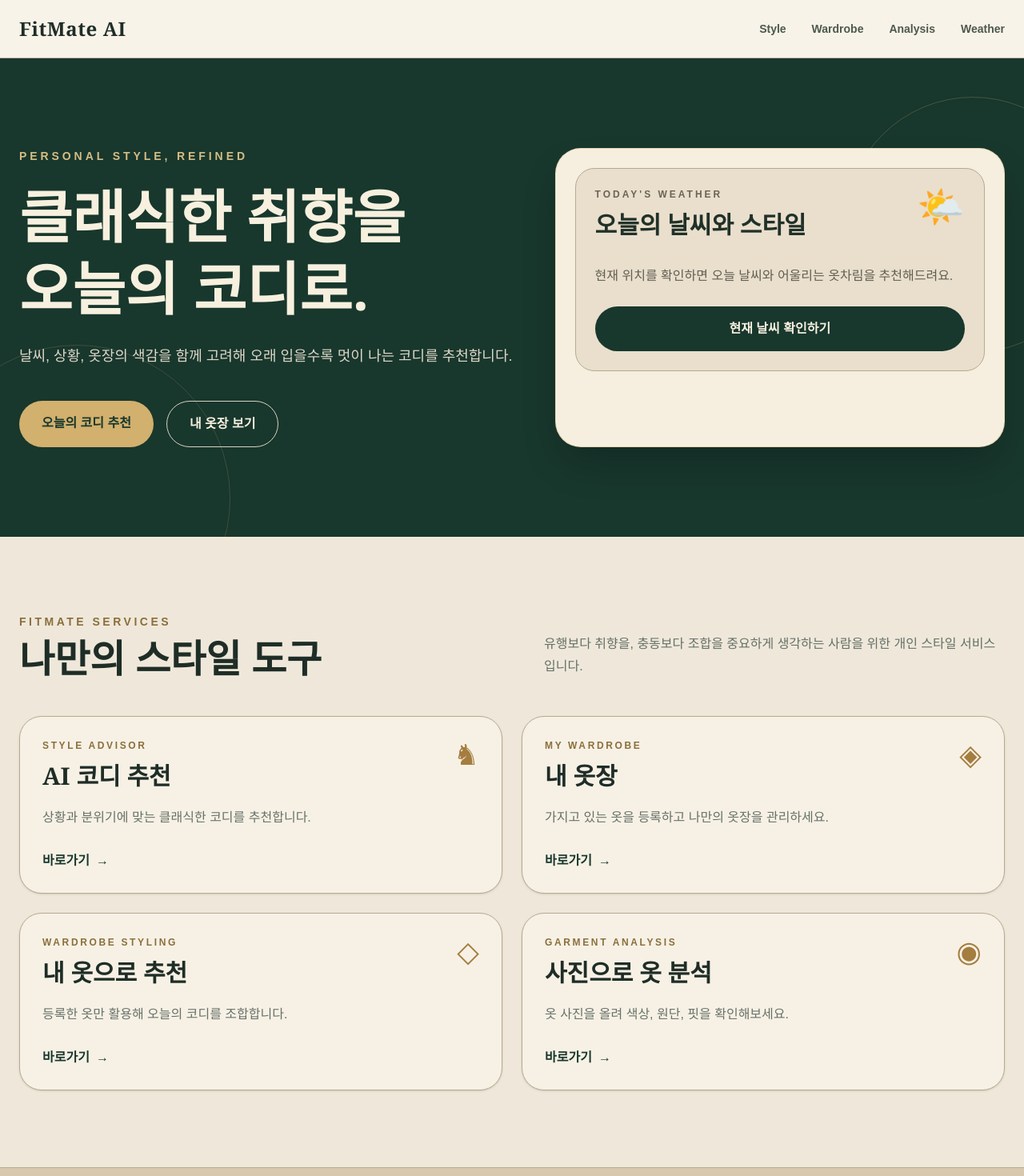
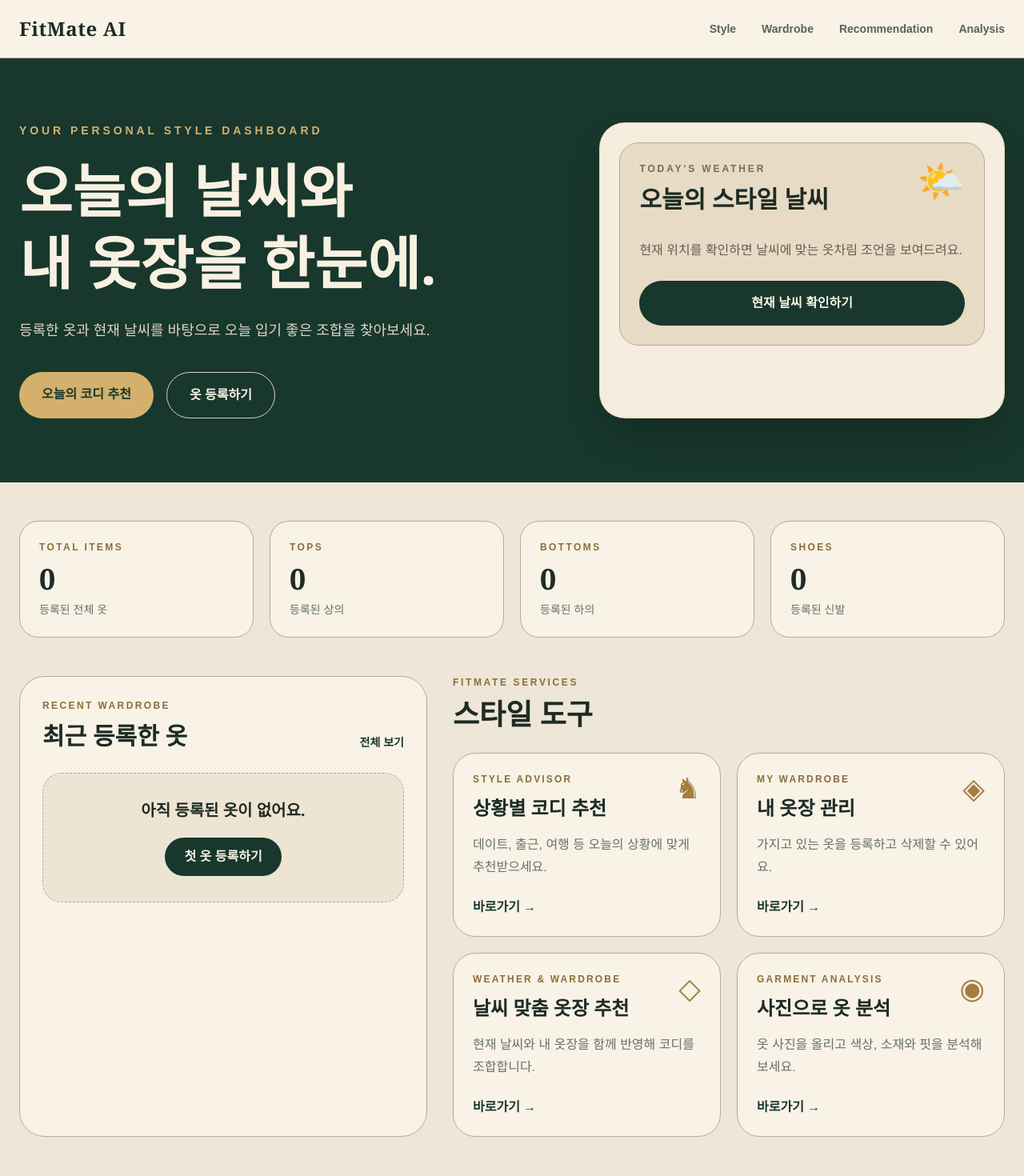
Before and after one commit to ik561166-ux/fitmate-ai, a Next.js app: page / in a window 1280 px wide. Shown: the top 1470 px of the page at 80% size. Built offline with nearby package versions, Linux system fonts and the light colour scheme.

Commit message:
Create FitMate dashboard

```diff
--- a/app/page.tsx
+++ b/app/page.tsx
@@ -1,7 +1,13 @@
 "use client";
 
 import Link from "next/link";
-import { useState } from "react";
+import { useEffect, useState } from "react";
+
+type ClothingItem = {
+  id: number;
+  category: string;
+  name: string;
+};
 
 type WeatherData = {
   temperature: number;
@@ -10,33 +16,35 @@ type WeatherData = {
   weatherCode: number;
 };
 
-const menuItems = [
+const STORAGE_KEY = "fitmate-closet-items";
+
+const dashboardMenus = [
   {
     href: "/recommend",
     eyebrow: "STYLE ADVISOR",
-    title: "AI 코디 추천",
-    description: "상황과 분위기에 맞는 클래식한 코디를 추천합니다.",
+    title: "상황별 코디 추천",
+    description: "데이트, 출근, 여행 등 오늘의 상황에 맞게 추천받으세요.",
     icon: "♞",
   },
   {
     href: "/closet",
     eyebrow: "MY WARDROBE",
-    title: "내 옷장",
-    description: "가지고 있는 옷을 등록하고 나만의 옷장을 관리하세요.",
+    title: "내 옷장 관리",
+    description: "가지고 있는 옷을 등록하고 삭제할 수 있어요.",
     icon: "◈",
   },
   {
     href: "/closet-recommend",
-    eyebrow: "WARDROBE STYLING",
-    title: "내 옷으로 추천",
-    description: "등록한 옷만 활용해 오늘의 코디를 조합합니다.",
+    eyebrow: "WEATHER & WARDROBE",
+    title: "날씨 맞춤 옷장 추천",
+    description: "현재 날씨와 내 옷장을 함께 반영해 코디를 조합합니다.",
     icon: "◇",
   },
   {
     href: "/analyze",
     eyebrow: "GARMENT ANALYSIS",
     title: "사진으로 옷 분석",
-    description: "옷 사진을 올려 색상, 원단, 핏을 확인해보세요.",
+    description: "옷 사진을 올리고 색상, 소재와 핏을 분석해보세요.",
     icon: "◉",
   },
 ];
@@ -48,9 +56,8 @@ function getWeatherDescription(code: number) {
   if ([45, 48].includes(code)) return "안개";
   if ([51, 53, 55, 56, 57].includes(code)) return "이슬비";
   if ([61, 63, 65, 66, 67].includes(code)) return "비";
-  if ([71, 73, 75, 77].includes(code)) return "눈";
+  if ([71, 73, 75, 77, 85, 86].includes(code)) return "눈";
   if ([80, 81, 82].includes(code)) return "소나기";
-  if ([85, 86].includes(code)) return "눈 소나기";
   if ([95, 96, 99].includes(code)) return "뇌우";
 
   return "날씨 정보";
@@ -77,19 +84,21 @@ function getWeatherIcon(code: number) {
 }
 
 function getStyleAdvice(temperature: number, weatherCode: number) {
-  const isRainy = [
+  const rainyCodes = [
     51, 53, 55, 56, 57, 61, 63, 65, 66, 67, 80, 81, 82, 95, 96, 99,
-  ].includes(weatherCode);
+  ];
+
+  const isRainy = rainyCodes.includes(weatherCode);
 
   if (temperature >= 30) {
     return isRainy
-      ? "덥고 비가 올 수 있어요. 통기성이 좋고 빨리 마르는 옷이 좋아요."
-      : "매우 더운 날이에요. 반팔, 반바지, 린넨처럼 가벼운 옷을 추천해요.";
+      ? "덥고 비가 올 수 있어요. 통기성이 좋고 빨리 마르는 옷을 추천해요."
+      : "매우 더운 날이에요. 반팔, 반바지와 린넨 소재가 잘 맞아요.";
   }
 
   if (temperature >= 23) {
     return isRainy
-      ? "가벼운 셔츠와 방수에 강한 신발을 추천해요."
+      ? "가벼운 셔츠와 물에 강한 신발을 매치해보세요."
       : "반팔이나 얇은 셔츠를 입기 좋은 날씨예요.";
   }
 
@@ -98,24 +107,40 @@ function getStyleAdvice(temperature: number, weatherCode: number) {
   }
 
   if (temperature >= 8) {
-    return "니트, 재킷, 긴바지처럼 보온성을 갖춘 코디가 좋아요.";
+    return "니트와 재킷, 긴바지처럼 보온성을 갖춘 코디가 좋아요.";
   }
 
-  return "기온이 낮아요. 코트나 패딩처럼 따뜻한 아우터가 필요해요.";
+  return "코트나 패딩처럼 따뜻한 아우터가 필요한 날씨예요.";
 }
 
 export default function Home() {
+  const [items, setItems] = useState<ClothingItem[]>([]);
   const [weather, setWeather] = useState<WeatherData | null>(null);
-  const [isLoading, setIsLoading] = useState(false);
+  const [isLoaded, setIsLoaded] = useState(false);
+  const [isWeatherLoading, setIsWeatherLoading] = useState(false);
   const [errorMessage, setErrorMessage] = useState("");
 
+  useEffect(() => {
+    const savedItems = localStorage.getItem(STORAGE_KEY);
+
+    if (savedItems) {
+      try {
+        setItems(JSON.parse(savedItems));
+      } catch {
+        localStorage.removeItem(STORAGE_KEY);
+      }
+    }
+
+    setIsLoaded(true);
+  }, []);
+
   const loadWeather = () => {
-    setIsLoading(true);
+    setIsWeatherLoading(true);
     setErrorMessage("");
 
     if (!navigator.geolocation) {
       setErrorMessage("현재 브라우저에서는 위치 정보를 사용할 수 없어요.");
-      setIsLoading(false);
+      setIsWeatherLoading(false);
       return;
     }
 
@@ -129,7 +154,7 @@ export default function Home() {
           );
 
           if (!response.ok) {
-            throw new Error("날씨 정보를 가져오지 못했습니다.");
+            throw new Error("날씨 요청 실패");
           }
 
           const data = await response.json();
@@ -143,109 +168,96 @@ export default function Home() {
         } catch {
           setErrorMessage("날씨 정보를 불러오는 중 오류가 발생했어요.");
         } finally {
-          setIsLoading(false);
+          setIsWeatherLoading(false);
         }
       },
       () => {
         setErrorMessage(
           "현재 위치의 날씨를 확인하려면 위치 권한을 허용해주세요.",
         );
-        setIsLoading(false);
+        setIsWeatherLoading(false);
       },
     );
   };
 
+  const categoryCount = (category: string) =>
+    items.filter((item) => item.category === category).length;
+
+  const recentItems = [...items].reverse().slice(0, 3);
+
   return (
-    <main className="min-h-screen bg-[#efe8da] text-[#1f2d27]">
-      <header className="border-b border-[#b7aa93] bg-[#f8f3e9]">
+    <main className="min-h-screen bg-[#eee6d8] text-[#1d2c25]">
+      <header className="border-b border-[#b9aa90] bg-[#f8f2e7]">
         <div className="mx-auto flex max-w-7xl items-center justify-between px-6 py-5">
-          <Link
-            href="/"
-            className="font-serif text-2xl font-bold tracking-wide"
-          >
+          <Link href="/" className="font-serif text-2xl font-bold tracking-wide">
             FitMate AI
           </Link>
 
-          <nav className="hidden items-center gap-8 text-sm font-semibold text-[#4e594e] md:flex">
-            <Link
-              href="/recommend"
-              className="transition hover:text-[#102d25]"
-            >
+          <nav className="hidden items-center gap-8 text-sm font-semibold text-[#59635b] md:flex">
+            <Link href="/recommend" className="hover:text-[#18372d]">
               Style
             </Link>
 
-            <Link
-              href="/closet"
-              className="transition hover:text-[#102d25]"
-            >
+            <Link href="/closet" className="hover:text-[#18372d]">
               Wardrobe
             </Link>
 
-            <Link
-              href="/analyze"
-              className="transition hover:text-[#102d25]"
-            >
-              Analysis
+            <Link href="/closet-recommend" className="hover:text-[#18372d]">
+              Recommendation
             </Link>
 
-            <Link
-              href="/weather"
-              className="transition hover:text-[#102d25]"
-            >
-              Weather
+            <Link href="/analyze" className="hover:text-[#18372d]">
+              Analysis
             </Link>
           </nav>
         </div>
       </header>
 
-      <section className="relative overflow-hidden bg-[#18372d] text-[#f7f0df]">
-        <div className="absolute -right-24 top-12 h-80 w-80 rounded-full border border-[#d0b071]/25" />
-        <div className="absolute -bottom-36 -left-24 h-96 w-96 rounded-full border border-[#d0b071]/20" />
-
-        <div className="relative mx-auto grid max-w-7xl gap-12 px-6 py-20 md:grid-cols-[1.05fr_0.95fr] md:py-28">
+      <section className="bg-[#18372d] text-[#f8f1e2]">
+        <div className="mx-auto grid max-w-7xl gap-10 px-6 py-16 lg:grid-cols-[1.15fr_0.85fr] lg:py-20">
           <div className="flex flex-col justify-center">
-            <p className="text-sm font-semibold tracking-[0.28em] text-[#d5bd83]">
-              PERSONAL STYLE, REFINED
+            <p className="text-sm font-semibold tracking-[0.28em] text-[#d3b16c]">
+              YOUR PERSONAL STYLE DASHBOARD
             </p>
 
             <h1 className="mt-5 max-w-3xl font-serif text-5xl font-bold leading-tight md:text-7xl">
-              클래식한 취향을
+              오늘의 날씨와
               <br />
-              오늘의 코디로.
+              내 옷장을 한눈에.
             </h1>
 
-            <p className="mt-6 max-w-2xl text-lg leading-8 text-[#ded7c8]">
-              날씨, 상황, 옷장의 색감을 함께 고려해 오래 입을수록 멋이
-              나는 코디를 추천합니다.
+            <p className="mt-6 max-w-2xl text-lg leading-8 text-[#ddd5c5]">
+              등록한 옷과 현재 날씨를 바탕으로 오늘 입기 좋은 조합을
+              찾아보세요.
             </p>
 
-            <div className="mt-10 flex flex-col gap-4 sm:flex-row">
+            <div className="mt-9 flex flex-col gap-4 sm:flex-row">
               <Link
-                href="/recommend"
-                className="rounded-full bg-[#d2b06d] px-7 py-4 text-center font-bold text-[#18372d] transition hover:-translate-y-0.5 hover:bg-[#e0c48a]"
+                href="/closet-recommend"
+                className="rounded-full bg-[#d3b16c] px-7 py-4 text-center font-bold text-[#18372d] transition hover:-translate-y-0.5 hover:bg-[#e2c789]"
               >
                 오늘의 코디 추천
               </Link>
 
               <Link
                 href="/closet"
-                className="rounded-full border border-[#d9d1c0] px-7 py-4 text-center font-bold text-[#f7f0df] transition hover:bg-white/10"
+                className="rounded-full border border-[#d9d0bf] px-7 py-4 text-center font-bold transition hover:bg-white/10"
               >
-                내 옷장 보기
+                옷 등록하기
               </Link>
             </div>
           </div>
 
-          <div className="rounded-[2rem] border border-[#d2b06d]/40 bg-[#f6efdf] p-6 text-[#213129] shadow-2xl">
-            <div className="rounded-[1.5rem] border border-[#b5a98f] bg-[#e9dfcc] p-6">
-              <div className="flex items-start justify-between gap-4">
+          <div className="rounded-[2rem] border border-[#d3b16c]/40 bg-[#f5eddd] p-6 text-[#1d2c25] shadow-2xl">
+            <div className="rounded-[1.5rem] border border-[#b9aa90] bg-[#e7dbc5] p-6">
+              <div className="flex items-start justify-between">
                 <div>
-                  <p className="text-xs font-semibold tracking-[0.25em] text-[#6b6457]">
+                  <p className="text-xs font-semibold tracking-[0.24em] text-[#746b5c]">
                     TODAY&apos;S WEATHER
                   </p>
 
                   <h2 className="mt-3 font-serif text-3xl font-bold">
-                    오늘의 날씨와 스타일
+                    오늘의 스타일 날씨
                   </h2>
                 </div>
 
@@ -257,18 +269,18 @@ export default function Home() {
               {!weather ? (
                 <div className="mt-8">
                   <p className="leading-7 text-[#625e54]">
-                    현재 위치를 확인하면 오늘 날씨와 어울리는 옷차림을
-                    추천해드려요.
+                    현재 위치를 확인하면 날씨에 맞는 옷차림 조언을
+                    보여드려요.
                   </p>
 
                   <button
                     type="button"
                     onClick={loadWeather}
-                    disabled={isLoading}
-                    className="mt-6 w-full rounded-full bg-[#18372d] px-6 py-4 font-bold text-[#f7f0df] transition hover:bg-[#23493d] disabled:cursor-wait disabled:opacity-60"
+                    disabled={isWeatherLoading}
+                    className="mt-6 w-full rounded-full bg-[#18372d] px-6 py-4 font-bold text-[#f8f1e2] transition hover:bg-[#244b3f] disabled:cursor-wait disabled:opacity-60"
                   >
-                    {isLoading
-                      ? "날씨 불러오는 중..."
+                    {isWeatherLoading
+                      ? "날씨 확인 중..."
                       : "현재 날씨 확인하기"}
                   </button>
                 </div>
@@ -279,33 +291,33 @@ export default function Home() {
                       {Math.round(weather.temperature)}°
                     </p>
 
-                    <p className="pb-2 text-lg font-semibold text-[#5c5b52]">
+                    <p className="pb-2 text-lg font-semibold text-[#5f5b51]">
                       {getWeatherDescription(weather.weatherCode)}
                     </p>
                   </div>
 
                   <div className="mt-5 grid grid-cols-2 gap-4">
-                    <div className="rounded-2xl bg-[#f8f3e9] p-4">
-                      <p className="text-xs text-[#7a7469]">체감온도</p>
+                    <div className="rounded-2xl bg-[#f8f2e7] p-4">
+                      <p className="text-xs text-[#786f61]">체감온도</p>
                       <p className="mt-1 font-serif text-2xl font-bold">
                         {Math.round(weather.apparentTemperature)}°
                       </p>
                     </div>
 
-                    <div className="rounded-2xl bg-[#f8f3e9] p-4">
-                      <p className="text-xs text-[#7a7469]">습도</p>
+                    <div className="rounded-2xl bg-[#f8f2e7] p-4">
+                      <p className="text-xs text-[#786f61]">습도</p>
                       <p className="mt-1 font-serif text-2xl font-bold">
                         {weather.humidity}%
                       </p>
                     </div>
                   </div>
 
-                  <div className="mt-5 rounded-2xl bg-[#18372d] p-5 text-[#f7f0df]">
-                    <p className="text-xs font-semibold tracking-[0.2em] text-[#d2b06d]">
+                  <div className="mt-5 rounded-2xl bg-[#18372d] p-5 text-[#f8f1e2]">
+                    <p className="text-xs font-semibold tracking-[0.2em] text-[#d3b16c]">
                       STYLE NOTE
                     </p>
 
-                    <p className="mt-3 leading-7 text-[#ded7c8]">
+                    <p className="mt-3 leading-7 text-[#ddd5c5]">
                       {getStyleAdvice(
                         weather.temperature,
                         weather.weatherCode,
@@ -313,23 +325,14 @@ export default function Home() {
                     </p>
                   </div>
 
-                  <div className="mt-5 grid gap-3 sm:grid-cols-2">
                   <button
                     type="button"
                     onClick={loadWeather}
-                      disabled={isLoading}
-                      className="rounded-full border border-[#9f927b] px-5 py-3 font-semibold transition hover:border-[#18372d] disabled:opacity-60"
+                    disabled={isWeatherLoading}
+                    className="mt-5 w-full rounded-full border border-[#988b74] px-5 py-3 font-semibold transition hover:border-[#18372d] disabled:opacity-60"
                   >
                     날씨 새로고침
                   </button>
-
-                    <Link
-                      href="/weather"
-                      className="rounded-full bg-[#d2b06d] px-5 py-3 text-center font-bold text-[#18372d] transition hover:bg-[#e0c48a]"
-                    >
-                      자세히 보기
-                    </Link>
-                  </div>
                 </div>
               )}
 
@@ -343,105 +346,152 @@ export default function Home() {
         </div>
       </section>
 
-      <section className="mx-auto max-w-7xl px-6 py-16 md:py-24">
-        <div className="flex flex-col justify-between gap-4 md:flex-row md:items-end">
+      <section className="mx-auto max-w-7xl px-6 py-12">
+        <div className="grid gap-5 sm:grid-cols-2 lg:grid-cols-4">
+          <div className="rounded-3xl border border-[#b9aa90] bg-[#f8f2e7] p-6">
+            <p className="text-xs font-semibold tracking-[0.2em] text-[#8a6e39]">
+              TOTAL ITEMS
+            </p>
+            <p className="mt-3 font-serif text-4xl font-bold">
+              {isLoaded ? items.length : 0}
+            </p>
+            <p className="mt-2 text-sm text-[#687169]">등록된 전체 옷</p>
+          </div>
+
+          <div className="rounded-3xl border border-[#b9aa90] bg-[#f8f2e7] p-6">
+            <p className="text-xs font-semibold tracking-[0.2em] text-[#8a6e39]">
+              TOPS
+            </p>
+            <p className="mt-3 font-serif text-4xl font-bold">
+              {categoryCount("상의")}
+            </p>
+            <p className="mt-2 text-sm text-[#687169]">등록된 상의</p>
+          </div>
+
+          <div className="rounded-3xl border border-[#b9aa90] bg-[#f8f2e7] p-6">
+            <p className="text-xs font-semibold tracking-[0.2em] text-[#8a6e39]">
+              BOTTOMS
+            </p>
+            <p className="mt-3 font-serif text-4xl font-bold">
+              {categoryCount("하의")}
+            </p>
+            <p className="mt-2 text-sm text-[#687169]">등록된 하의</p>
+          </div>
+
+          <div className="rounded-3xl border border-[#b9aa90] bg-[#f8f2e7] p-6">
+            <p className="text-xs font-semibold tracking-[0.2em] text-[#8a6e39]">
+              SHOES
+            </p>
+            <p className="mt-3 font-serif text-4xl font-bold">
+              {categoryCount("신발")}
+            </p>
+            <p className="mt-2 text-sm text-[#687169]">등록된 신발</p>
+          </div>
+        </div>
+      </section>
+
+      <section className="mx-auto grid max-w-7xl gap-8 px-6 pb-16 lg:grid-cols-[0.85fr_1.15fr]">
+        <div className="rounded-[2rem] border border-[#b9aa90] bg-[#f8f2e7] p-7">
+          <div className="flex items-end justify-between">
             <div>
-            <p className="text-sm font-semibold tracking-[0.25em] text-[#8a6f3d]">
+              <p className="text-xs font-semibold tracking-[0.2em] text-[#8a6e39]">
+                RECENT WARDROBE
+              </p>
+
+              <h2 className="mt-3 font-serif text-3xl font-bold">
+                최근 등록한 옷
+              </h2>
+            </div>
+
+            <Link
+              href="/closet"
+              className="text-sm font-semibold text-[#18372d] hover:underline"
+            >
+              전체 보기
+            </Link>
+          </div>
+
+          {recentItems.length === 0 ? (
+            <div className="mt-7 rounded-3xl border border-dashed border-[#b9aa90] bg-[#eee4d3] p-8 text-center">
+              <p className="font-serif text-xl font-bold">
+                아직 등록된 옷이 없어요.
+              </p>
+
+              <Link
+                href="/closet"
+                className="mt-5 inline-block rounded-full bg-[#18372d] px-6 py-3 font-bold text-[#f8f1e2]"
+              >
+                첫 옷 등록하기
+              </Link>
+            </div>
+          ) : (
+            <div className="mt-7 space-y-3">
+              {recentItems.map((item) => (
+                <div
+                  key={item.id}
+                  className="flex items-center justify-between rounded-2xl border border-[#c5b69d] bg-white p-4"
+                >
+                  <span className="text-xs font-semibold tracking-[0.18em] text-[#8a6e39]">
+                    {item.category}
+                  </span>
+
+                  <span className="font-serif text-lg font-bold">
+                    {item.name}
+                  </span>
+                </div>
+              ))}
+            </div>
+          )}
+        </div>
+
+        <div>
+          <div>
+            <p className="text-xs font-semibold tracking-[0.22em] text-[#8a6e39]">
               FITMATE SERVICES
             </p>
 
-            <h2 className="mt-3 font-serif text-4xl font-bold md:text-5xl">
-              나만의 스타일 도구
+            <h2 className="mt-3 font-serif text-4xl font-bold">
+              스타일 도구
             </h2>
           </div>
 
-          <p className="max-w-xl leading-7 text-[#657067]">
-            유행보다 취향을, 충동보다 조합을 중요하게 생각하는 사람을
-            위한 개인 스타일 서비스입니다.
-          </p>
-        </div>
-
-        <div className="mt-12 grid gap-6 md:grid-cols-2">
-          {menuItems.map((item) => (
+          <div className="mt-7 grid gap-5 sm:grid-cols-2">
+            {dashboardMenus.map((menu) => (
               <Link
-              key={item.href}
-              href={item.href}
-              className="group rounded-[1.75rem] border border-[#b8aa90] bg-[#f7f1e5] p-7 shadow-sm transition hover:-translate-y-1 hover:shadow-xl"
+                key={menu.href}
+                href={menu.href}
+                className="group rounded-[1.75rem] border border-[#b9aa90] bg-[#f8f2e7] p-6 transition hover:-translate-y-1 hover:shadow-xl"
               >
                 <div className="flex items-start justify-between">
                   <div>
-                  <p className="text-xs font-semibold tracking-[0.22em] text-[#8a6f3d]">
-                    {item.eyebrow}
+                    <p className="text-xs font-semibold tracking-[0.18em] text-[#8a6e39]">
+                      {menu.eyebrow}
                     </p>
 
-                  <h3 className="mt-3 font-serif text-3xl font-bold">
-                    {item.title}
+                    <h3 className="mt-3 font-serif text-2xl font-bold">
+                      {menu.title}
                     </h3>
                   </div>
 
                   <span className="text-4xl text-[#a47d3f] transition group-hover:scale-110">
-                  {item.icon}
+                    {menu.icon}
                   </span>
                 </div>
 
-              <p className="mt-5 max-w-lg leading-7 text-[#68716a]">
-                {item.description}
+                <p className="mt-4 leading-7 text-[#687169]">
+                  {menu.description}
                 </p>
 
-              <div className="mt-7 flex items-center gap-2 font-semibold text-[#18372d]">
-                바로가기
-                <span className="transition group-hover:translate-x-1">
-                  →
-                </span>
-              </div>
+                <p className="mt-6 font-semibold text-[#18372d]">
+                  바로가기 →
+                </p>
               </Link>
             ))}
-        </div>
-      </section>
-
-      <section className="border-y border-[#b7aa93] bg-[#d8c9ae]">
-        <div className="mx-auto grid max-w-7xl gap-8 px-6 py-12 md:grid-cols-3">
-          <div>
-            <p className="text-sm font-semibold tracking-[0.22em] text-[#6a5530]">
-              WEATHER
-            </p>
-            <p className="mt-3 font-serif text-2xl font-bold">
-              날씨에 맞게
-            </p>
-            <p className="mt-2 text-[#4e584f]">
-              기온과 습도를 고려해 실용적인 조합을 추천합니다.
-            </p>
-          </div>
-
-          <div>
-            <p className="text-sm font-semibold tracking-[0.22em] text-[#6a5530]">
-              COLOR
-            </p>
-            <p className="mt-3 font-serif text-2xl font-bold">
-              색감은 클래식하게
-            </p>
-            <p className="mt-2 text-[#4e584f]">
-              네이비, 크림, 브라운처럼 오래 가는 색을 중심으로
-              분석합니다.
-            </p>
-          </div>
-
-          <div>
-            <p className="text-sm font-semibold tracking-[0.22em] text-[#6a5530]">
-              WARDROBE
-            </p>
-            <p className="mt-3 font-serif text-2xl font-bold">
-              내 옷 안에서
-            </p>
-            <p className="mt-2 text-[#4e584f]">
-              새 옷을 사기 전에 가진 옷으로 가능한 조합을 먼저
-              찾아줍니다.
-            </p>
           </div>
         </div>
       </section>
 
-      <footer className="bg-[#132a23] px-6 py-10 text-center text-sm text-[#cfc7b8]">
+      <footer className="bg-[#132a23] px-6 py-10 text-center text-sm text-[#cbc3b4]">
         <p className="font-serif text-lg font-bold text-[#f5eddd]">
           FitMate AI
         </p>
```
Lines whose indentation alone changed are shown as unchanged.
